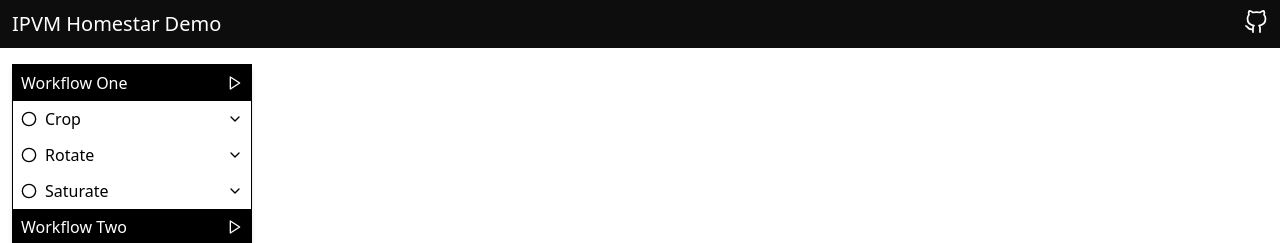
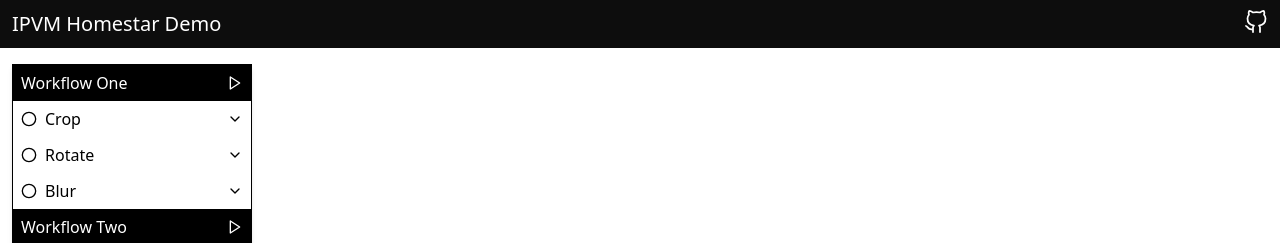
Before and after one commit to bgins/homestar-image-processing-demo, a SvelteKit app: page / in a window 1280 px wide. Shown: the top 243 px of the page. Built offline with nearby package versions, Linux system fonts and the light colour scheme.

Commit message:
Rename task label to operation

```diff
--- a/src/components/controls/Task.svelte
+++ b/src/components/controls/Task.svelte
@@ -36,7 +36,9 @@
     {:else if task.status === 'failure'}
       <XCircleIcon />
     {/if}
-    {task.label}
+    <span class="capitalize">
+      {task.operation}
+    </span>
     {#if task.active}
       <span
         class="ml-auto cursor-pointer"
--- a/src/lib/task/index.ts
+++ b/src/lib/task/index.ts
@@ -1,7 +1,7 @@
 export type Task = {
   id: number
   workflowId: 'one' | 'two'
-  label: string
+  operation: TaskOperation
   active: boolean
   status: TaskStatus
   message: string
--- a/src/stores.ts
+++ b/src/stores.ts
@@ -9,7 +9,7 @@ export const taskStore: Writable<Record<string, Task[]>> = writable({
     {
       id: 1,
       workflowId: 'one',
-      label: 'Crop',
+      operation: 'crop',
       message: 'Waiting for task to complete',
       active: false,
       status: 'waiting'
@@ -17,7 +17,7 @@ export const taskStore: Writable<Record<string, Task[]>> = writable({
     {
       id: 2,
       workflowId: 'one',
-      label: 'Rotate',
+      operation: 'rotate',
       message: 'Waiting for task to complete.',
       active: false,
       status: 'waiting'
@@ -25,7 +25,7 @@ export const taskStore: Writable<Record<string, Task[]>> = writable({
     {
       id: 3,
       workflowId: 'one',
-      label: 'Saturate',
+      operation: 'blur',
       message: 'Waiting for task to complete.',
       active: false,
       status: 'waiting'
@@ -35,7 +35,7 @@ export const taskStore: Writable<Record<string, Task[]>> = writable({
     {
       id: 1,
       workflowId: 'two',
-      label: 'Crop',
+      operation: 'crop',
       message: 'Waiting for task to complete.',
       active: false,
       status: 'waiting'
@@ -43,7 +43,7 @@ export const taskStore: Writable<Record<string, Task[]>> = writable({
     {
       id: 2,
       workflowId: 'two',
-      label: 'Rotate',
+      operation: 'rotate',
       message: 'Waiting for task to complete.',
       active: false,
       status: 'waiting'
@@ -51,7 +51,7 @@ export const taskStore: Writable<Record<string, Task[]>> = writable({
     {
       id: 3,
       workflowId: 'two',
-      label: 'Grayscale',
+      operation: 'grayscale',
       message: 'Waiting for task to complete.',
       active: false,
       status: 'waiting'
```
